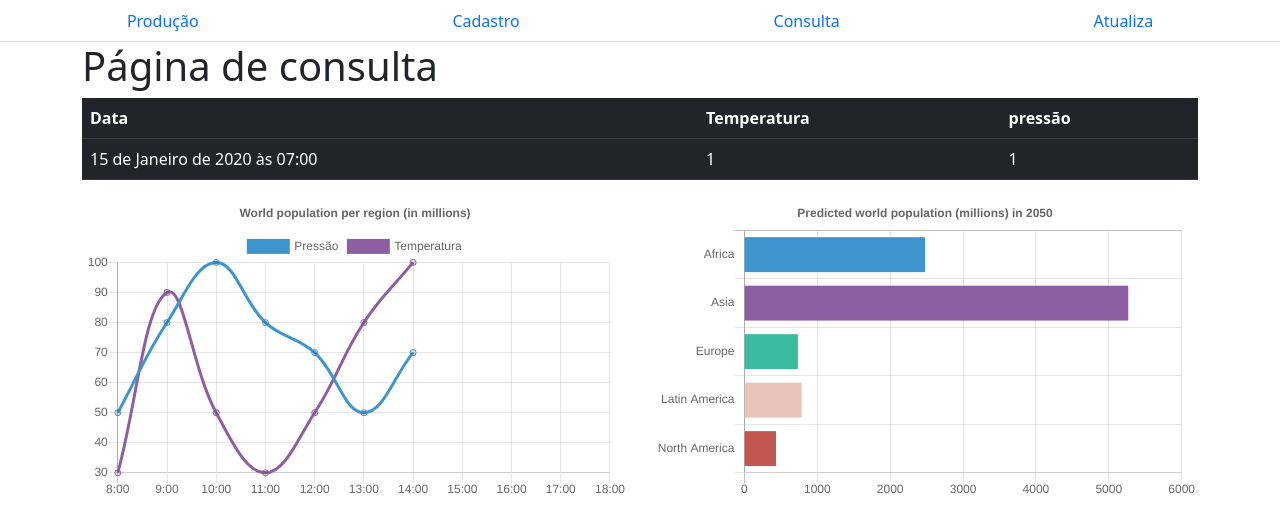
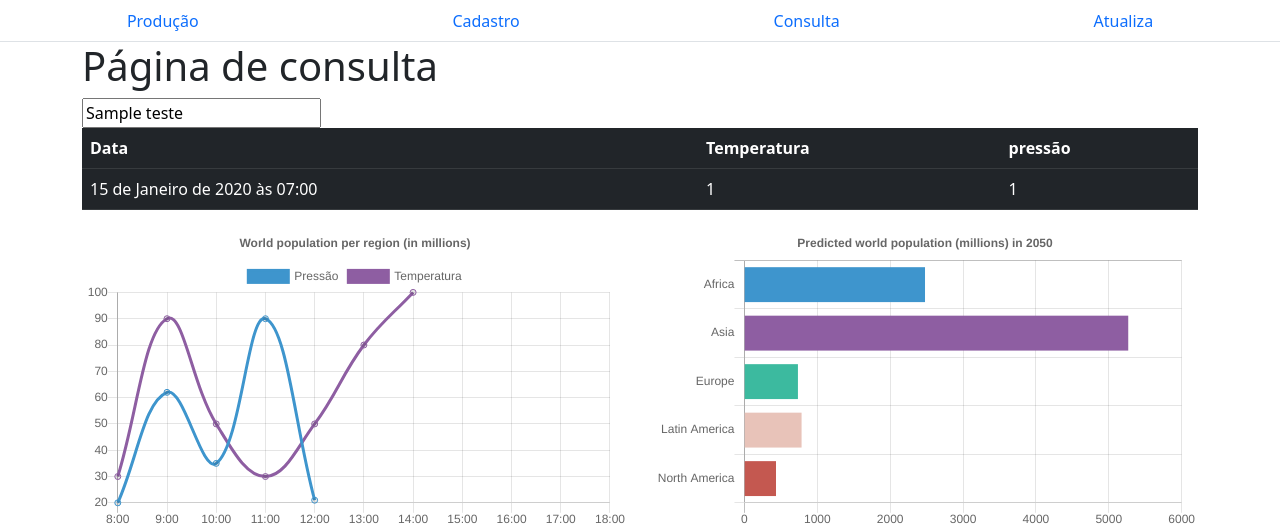
Before and after one commit to clebersongom/Aula_Servidor, a Django app: template appConsulta/templates/consulta/index.html in a window 1280 px wide. Shown: the top 532 px of the page. Run offline with Django 4.2, Linux system fonts and the light colour scheme; tables that the repository leaves empty hold one stand-in row (values such as "Sample post"); the template is opened without the code that fills it: values that come from a table or form of the project are taken from there, most other values are stand-ins (such as "Sample title", 1, 10 or a date in 2020); some libraries are stand-ins or nearby versions.

Commit message:
criando paginas

```diff
--- a/appConsulta/templates/consulta/index.html
+++ b/appConsulta/templates/consulta/index.html
@@ -26,17 +26,22 @@
             </tr>
         </tbody>
         {%endfor%}
+        <input id="t" type="text"  value="{{teste}}">
+
+
     </table>
     <div class="row">
     <div class="col-6">
     <canvas id="line-chart" width="800" height="450"></canvas>
       <script>
+      var t = document.getElementById('t').value;
+
             new Chart(document.getElementById("line-chart"), {
             type: 'line',
             data: {
               labels: ["8:00","9:00","10:00","11:00","12:00","13:00","14:00","15:00","16:00","17:00","18:00"],
               datasets: [{
-                  data: [50,80,100, 80, 70, 50, 70],
+                  data: [20,62,35,90,21],
                   label: "Pressão",
                   borderColor: "#3e95cd",
                   fill: false
--- a/appConsulta/views.py
+++ b/appConsulta/views.py
@@ -3,4 +3,7 @@ from appConsulta.models import DadosSecador
 
 def index(request):
     dadosSecador = DadosSecador.objects.all()
-    return render(request, 'consulta/index.html', {'dadosSecador' : dadosSecador})
+    teste = [50,25]
+
+
+    return render(request, 'consulta/index.html', {'dadosSecador' : dadosSecador, 'teste': teste})
```
